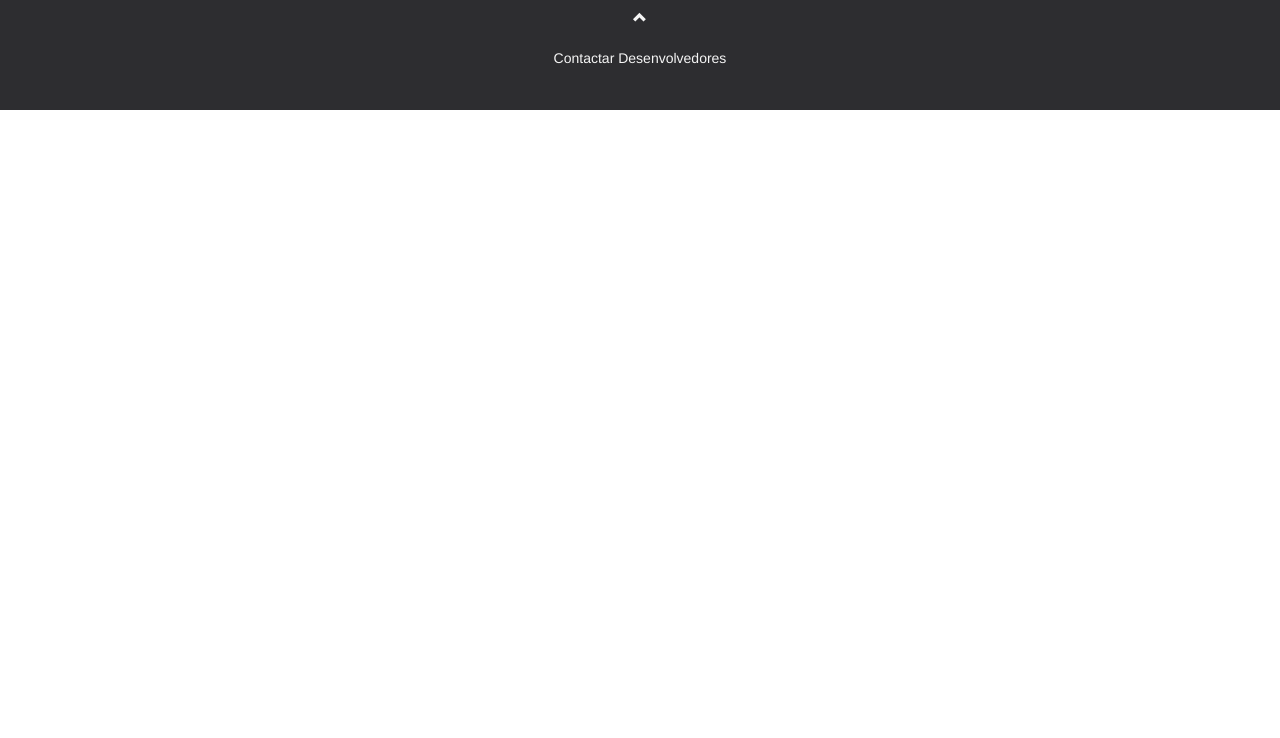
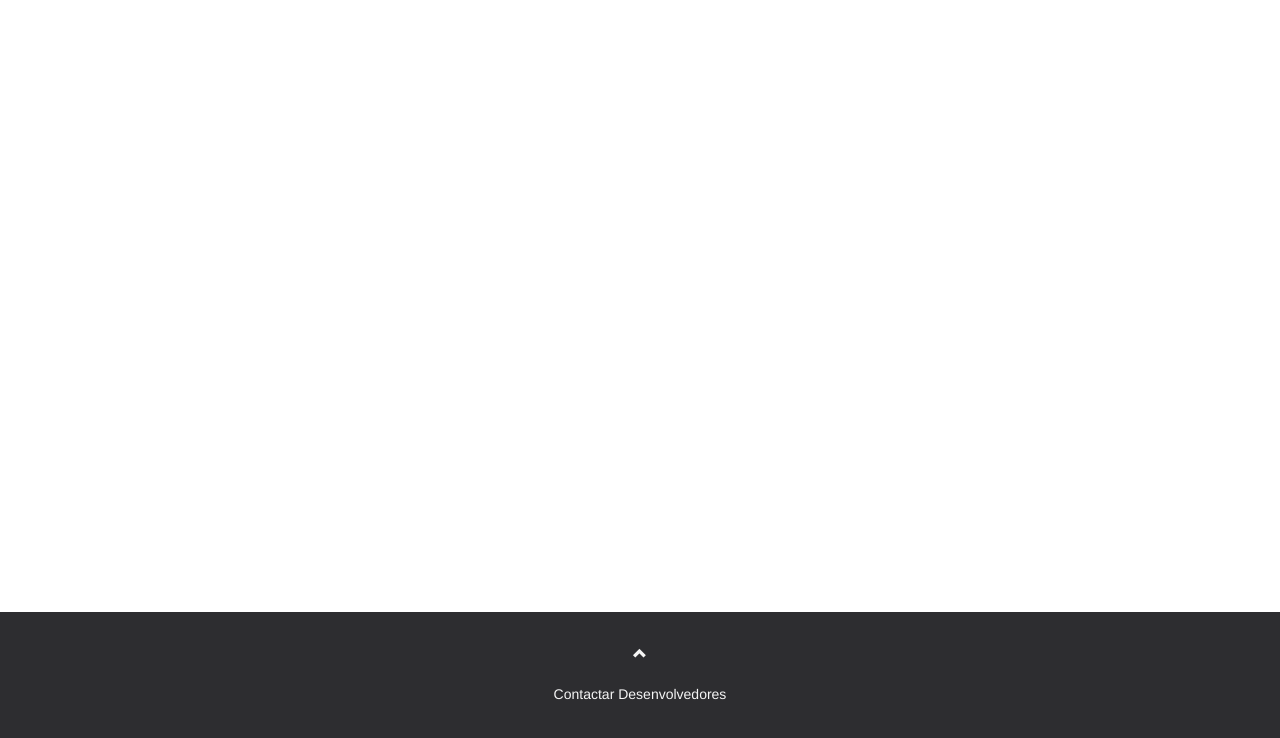
Before and after one commit to davidmiguelft/play_the_music, a plain HTML site: page homepage.html in a window 1280 px wide. Shown: the part 54-792 px from the top of the page. Drawn offline with nearby package versions, Linux system fonts and the light colour scheme.

Commit message:
Atualizar Homepage

```diff
--- a/css/style.css
+++ b/css/style.css
@@ -36,17 +36,23 @@ body {
 	font-size: 17px;
 }
 
-footer {
+#footer {
   background-color: #2d2d30;
   color: #f5f5f5;
   padding: 32px;
 }
 
-footer a {
+#footer a {
   color: #f5f5f5;
 }
 
-footer a:hover {
+#footer a:hover {
   color: #777;
   text-decoration: none;
 }
+
+#footer{
+  position: absolute;
+  bottom: 0;
+  width: 100%;
+}
--- a/homepage.html
+++ b/homepage.html
@@ -32,7 +32,7 @@
         </div>
     </nav>
 	<p>qualquer</p>
-    <footer class="text-center">
+    <footer id = "footer" class="text-center">
   		<a class="up-arrow" href="#myPage" data-toggle="tooltip" title="TO TOP">
     		<span class="glyphicon glyphicon-chevron-up"></span>
 		</a><br><br>
```
Also changed, not shown: imgs/389cf166c583dd9b3323128068e446a2.600x600x1.jpg (added), imgs/536.webp (added), imgs/9047079.jpeg (added), imgs/R-7375047-1440118725-2336.jpeg.jpg (added), imgs/Wu-Tang-Cream-cover.jpg (added), imgs/artworks-000050294229-f3w166-t500x500.jpg (added), imgs/artworks-000133448859-1tucp0-t500x500.jpg (added), imgs/hqdefault.jpg (added), imgs/sy9fvgmy13l31.jpg (added), imgs/transferir.jfif (added).
